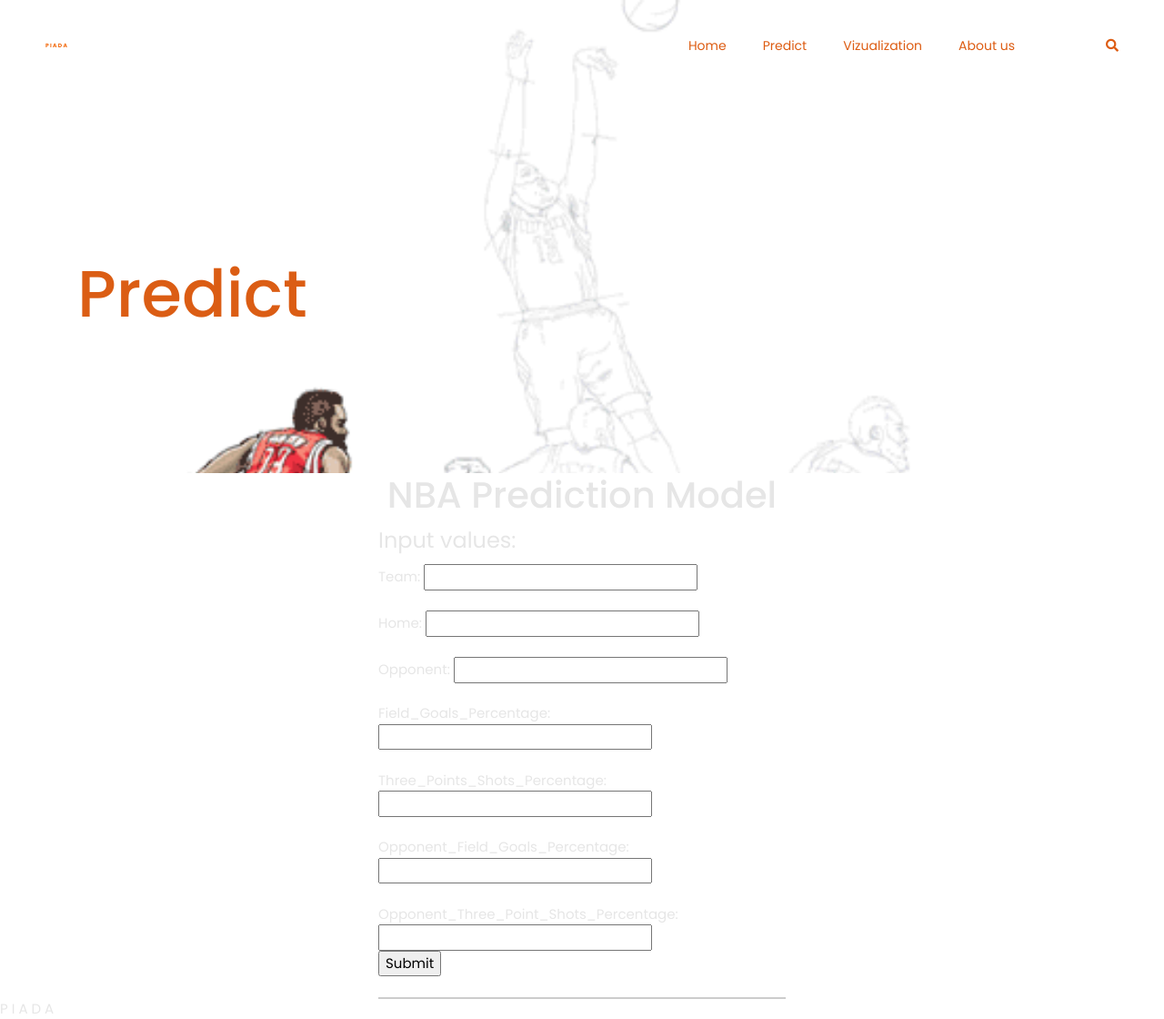
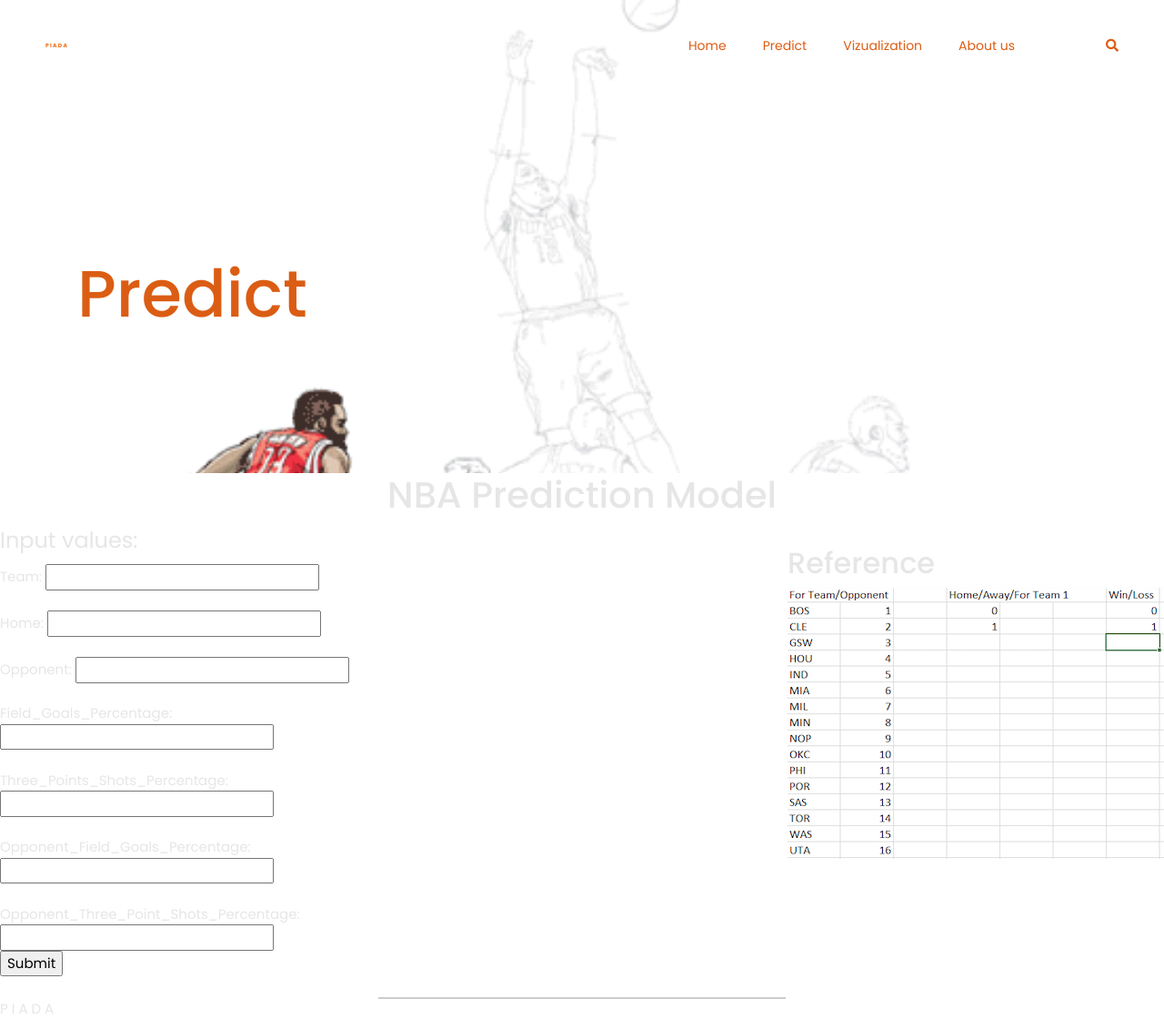
Before and after one commit to cindzzi/Project-3, a Flask app: page /predict in a window 1280 px wide. Shown: the whole page at 91% size. Run offline with Flask 2, Linux system fonts and the light colour scheme; parts of the project's set-up code (start-up, migrations or seed data) failed here and were passed over; some libraries are stand-ins or nearby versions.

Commit message:
updating html

```diff
--- a/templates/Untitled-1.html
+++ b/templates/Untitled-1.html
@@ -2,7 +2,7 @@
 <html>
 <style>
 form {
-    margin: left;
+    margin: auto;
     width: 35%;
 }
 .result {
@@ -41,7 +41,6 @@ form {
         <input type="submit">
     </fieldset>
 </form>
-
 <br>
 <div class="result" align="center">
     {% if result %}
--- a/templates/about-us.html
+++ b/templates/about-us.html
@@ -2,7 +2,7 @@
 <html lang="en" dir="ltr">
 <style>
 form {
-    margin: auto;
+    margin: left;
     width: 35%;
 }
 .result {
@@ -10,6 +10,12 @@ form {
     width: 35%;
     border: 1px solid #ccc;
 }
+.reference {
+  position: absolute;
+  top: 600px;
+  right: 0px;
+}
+
 </style>
 <head>
     <!-- Required meta tags -->
@@ -85,6 +91,10 @@ form {
     <div class="hero text-center">
         <h1>NBA Prediction Model</h1>
     </div>
+    <div class ="reference">
+        <h2>Reference</h2>
+        <img src="../static/images/ref.png">
+    </div>
     <form action="{{ url_for('predict') }}" method="POST">
         <fieldset>
             <legend>Input values:</legend>
```
